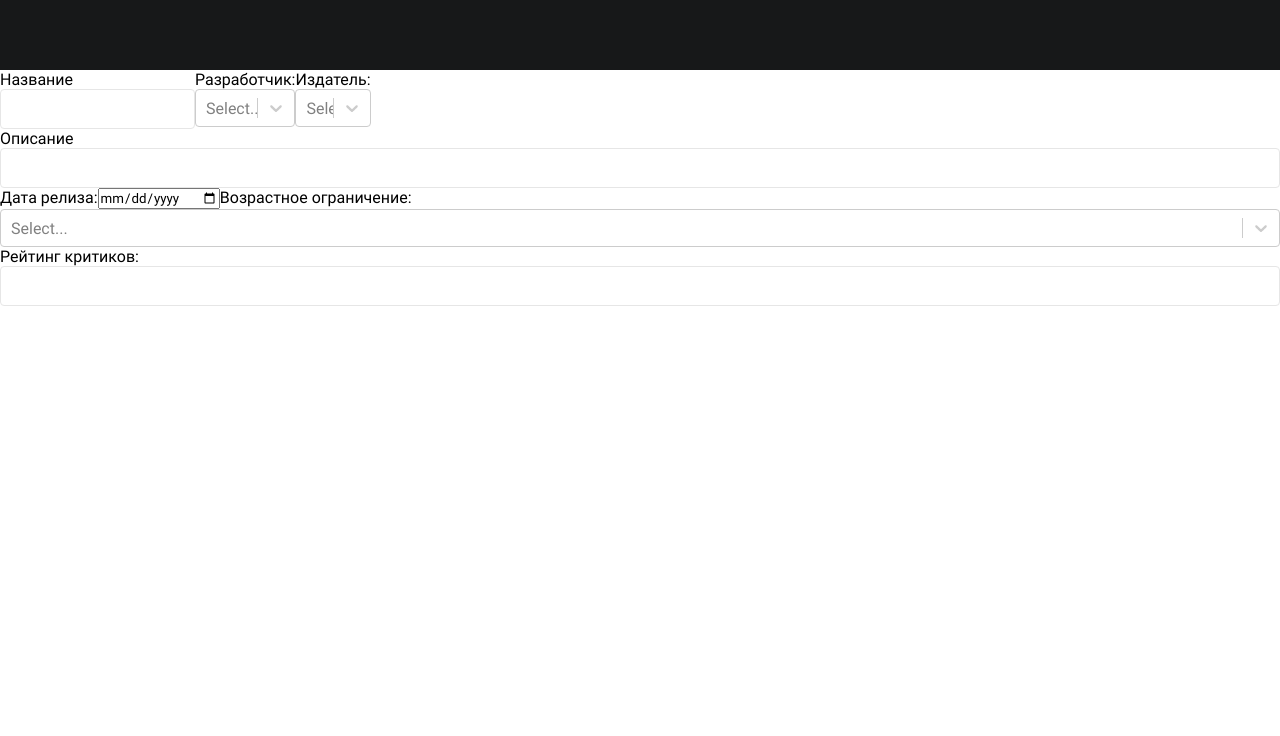
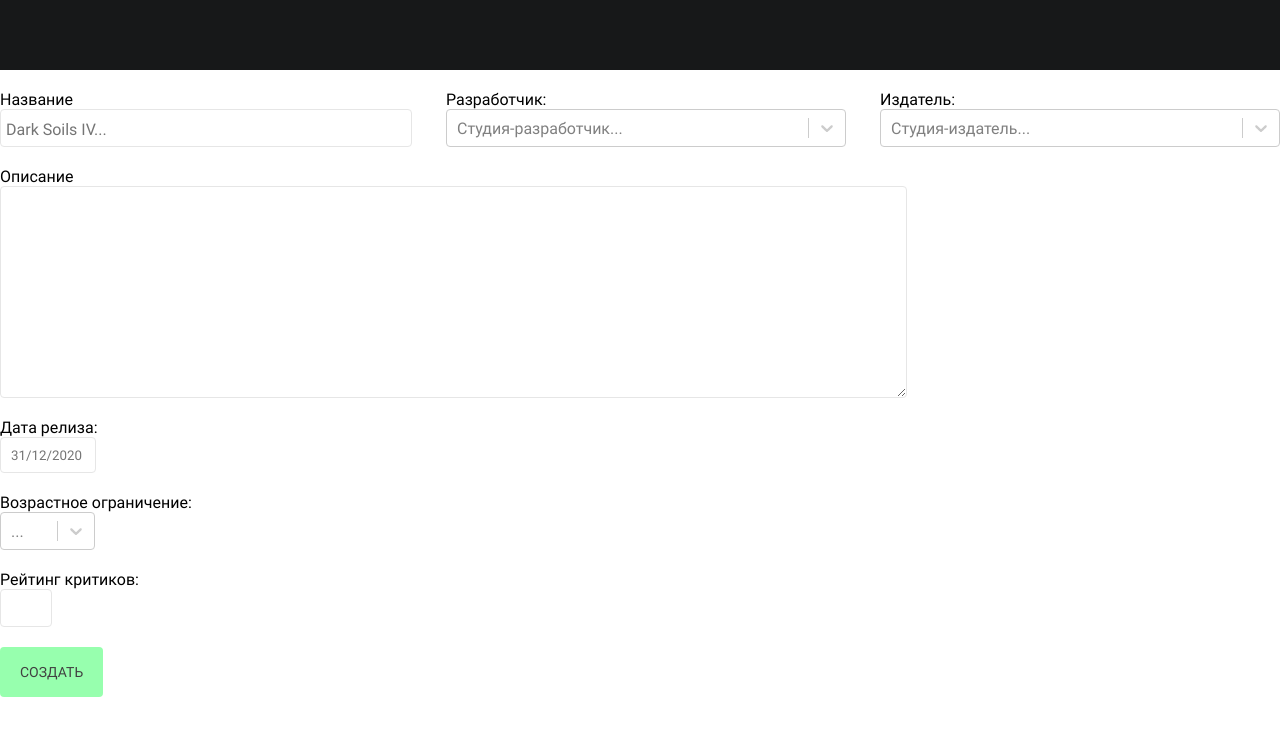
Before and after one commit to Vadimienne/gamewatch, a Next.js app: page /adminhub/games/new-game in a window 1280 px wide. Shown: the top 736 px of the page. Built offline with nearby package versions, Linux system fonts and the light colour scheme.

Commit message:
game creation page 50% done

```diff
--- a/components/Input.js
+++ b/components/Input.js
@@ -15,23 +15,52 @@ class Class extends PureComponent {
             value,
             className,
             placeholder,
-            maxLength
+            maxLength,
+            id,
+            textArea,
+            rows
         } = this.props
 
         return(
-            <div className={className}>
-                <div className='field-container'>
-                    <input
-                        className='text-input'
+                <>
+                    <textarea
+                        id={id}
+                        className={'text-input field-container ' + className}
                         onChange={onChange}
                         value={value}
-                        placeholer={placeholder}
+                        placeholder={placeholder}
                         maxLength={maxLength}
-                    ></input>
-                </div>
-            </div>
+                        rows={rows}
+                    />
+                </>
         )
     }
 }
 
 export default Class
+
+
+// <>
+//     {!textArea ?
+//         <div className={'field-container '+ className}>
+//             <input
+//                 id={id}
+//                 className='text-input'
+//                 onChange={onChange}
+//                 value={value}
+//                 placeholer={placeholder}
+//                 maxLength={maxLength}
+//             ></input>
+//         </div>
+//     :
+//     <div className={'field-container '+ className}>
+//             <textarea
+//                 id={id}
+//                 className='text-input field-container'
+//                 onChange={onChange}
+//                 value={value}
+//                 placeholer={placeholder}
+//                 maxLength={maxLength}
+//             ></textarea>
+//     </div>}
+// </>
--- a/customserver.js
+++ b/customserver.js
@@ -4,6 +4,7 @@
 const express = require('express')
 const next = require('next')
 
+console.log('node env: ', process.env.NODE_ENV)
 const dev = process.env.NODE_ENV !== "production";
 const app = next({ dev });
 const handle = app.getRequestHandler();
--- a/package.json
+++ b/package.json
@@ -4,7 +4,8 @@
   "description": "",
   "main": "index.js",
   "scripts": {
-    "dev": "node customserver.js",
+    "devNext": "next",
+    "dev": "NODE_ENV=development node customserver.js",
     "build": "next build",
     "start": "next start",
     "api": "node api.js"
@@ -24,6 +25,7 @@
     "pg": "^7.17.1",
     "react": "^16.12.0",
     "react-dom": "^16.12.0",
+    "react-input-mask": "^2.0.4",
     "react-select": "^3.0.8",
     "sass-loader": "^8.0.2",
     "style-loader": "^1.1.3",
--- a/pages/adminhub/games/new-game.js
+++ b/pages/adminhub/games/new-game.js
@@ -1,9 +1,11 @@
 import { PureComponent } from "react"
 import Select from 'react-select'
+import InputMask from 'react-input-mask'
 
 import Layout from 'components/admin/Layout'
 
 import Input from 'components/Input'
+import Button from 'components/Button'
 
 import 'styles/admin/newGame.sass'
 
@@ -11,42 +13,101 @@ class NewGame extends PureComponent {
 
     constructor(props){
         super(props)
-        this.state = {}
+        this.state = {
+            title: '',
+            description: '',
+        }
+
+        this.onTitleInput = this.onTitleInput.bind(this)
     }
 
-    componentDidMount(){
+    studioSelectStyles = {
+        container: (provided, state) => ({
+            ...provided,
+            width: 400
+        })
+    }
 
+    ageSelectStyles = {
+        container: (provided, state) => ({
+            ...provided,
+            width: 95
+        })
+    }
+
+    onTitleInput(e){
+        this.setState({title: e.target.value})
     }
 
     render(){
+        let {
+            title,
+            description
+        } = this.state
+
         return(
             <Layout>
                 <form className='add-new-game-form'>
 
                     <div className='form-first-row'>
                         <div className='form-item'>
-                            <label for='game-title'>Название</label>
-                            <Input />
+                            <label htmlFor='game-title'>Название</label>
+                            <Input
+                                className='game-title-input'
+                                id='game-title'
+                                onChange={this.onTitleInput}
+                                value={title}
+                                rows={1}
+                                placeholder='Dark Soils IV...'
+                            />
                         </div>
                         <div>
                             <label>Разработчик:</label>
-                            <Select />
+                            <Select
+                                styles={this.studioSelectStyles}
+                                placeholder='Студия-разработчик...'
+                            />
                         </div>
                         <div>
                             <label>Издатель:</label>
-                            <Select />
+                            <Select
+                                styles={this.studioSelectStyles}
+                                placeholder='Студия-издатель...'
+                            />
                         </div>
                     </div>
                     <div className='form-item'>
-                        <label for='game-description'>Описание</label>
-                        <Input />
+                        <label htmlFor='game-description'>Описание</label>
+                        <Input
+                            id='game-description'
+                            className='game-description-input'
+                            textArea
+                        />
                     </div>
-                    <label>Дата релиза:</label>
-                    <input type='date'/>
-                    <label>Возрастное ограничение:</label>
-                    <Select />
-                    <label>Рейтинг критиков:</label>
-                    <Input />
+                    <div>
+                        <label>Дата релиза:</label>
+                        <InputMask
+                            className='field-container game-release-input'
+                            mask='99/99/9999'
+                            placeholder='31/12/2020'
+                        />
+                    </div>
+
+                    <div>
+                        <label>Возрастное ограничение:</label>
+                        <Select
+                            styles={this.ageSelectStyles}
+                            placeholder='...'
+                        />
+                    </div>
+                    <div>
+                        <label>Рейтинг критиков:</label>
+                        <Input
+                            className='game-critic-rating-input single-line'
+                            maxLength={3}
+                        />
+                    </div>
+                    <Button className='green-button'>Cоздать</Button>
                 </form>
             </Layout>
         )
--- a/styles/Button.sass
+++ b/styles/Button.sass
@@ -10,6 +10,9 @@
     vertical-align: middle
     line-height: 50px
     padding: 0 20px
-    font-weight: 700
     font-size: 14px
     text-decoration: none
+
+    &.green-button
+        background-color: #97FFAE
+        color: #414141
--- a/styles/Input.sass
+++ b/styles/Input.sass
@@ -1,26 +1,19 @@
 .field-container
-  border: 1px solid #e6e6e6
-  background-color: #FFF
-  border-radius: 4px
-  height: 38px
-  -webkit-transition: border-color 0.25s ease
-  transition: border-color 0.25s ease
-  padding: 0 0 0 0
-  position: relative
-  display: flex
-  overflow: hidden
+    border: 1px solid #e6e6e6
+    background-color: #FFF
+    border-radius: 4px
+    height: 38px
+    -webkit-transition: border-color 0.25s ease
+    transition: border-color 0.25s ease
+    padding: 0 0 0 0
+    position: relative
+    display: flex
+    padding: 5px
+    overflow: hidden
 
 
-  .text-input
-    display: inline-block
-    outline: none
-    border: none
-    background: transparent
-    height: 100%
-    width: 100%
-    -webkit-box-sizing: border-box
-    box-sizing: border-box
-    font-size: 14px
-    font-weight: 400
-    border-radius: 4px
-    cursor: text
+    &.single-line
+        resize: none
+        height: 26px
+        font-size: 16px
+        white-space: nowrap
--- a/styles/admin/newGame.sass
+++ b/styles/admin/newGame.sass
@@ -1,3 +1,32 @@
 .add-new-game-form
+    > *
+        margin-top: 20px
     .form-first-row
         display: flex
+        justify-content: space-between
+
+    .game-title-input
+        width: 400px
+        resize: none
+        height: 26px
+        font-size: 16px
+        white-space: nowrap
+        padding: 0 5px
+        padding-top: 10px
+
+    .game-description-input
+        width: 895px
+        max-width: 895px
+        min-width: 400px
+        height: 200px
+        max-height: 500px
+        min-height: 100px
+
+    .game-release-input
+        padding: 0 10px
+        height: 34px
+        width: 74px
+
+    .game-critic-rating-input
+        width: 40px
+        font-size: 24px
```
Also changed, not shown: 1 other file (tests, documents, lock files or other folders).
